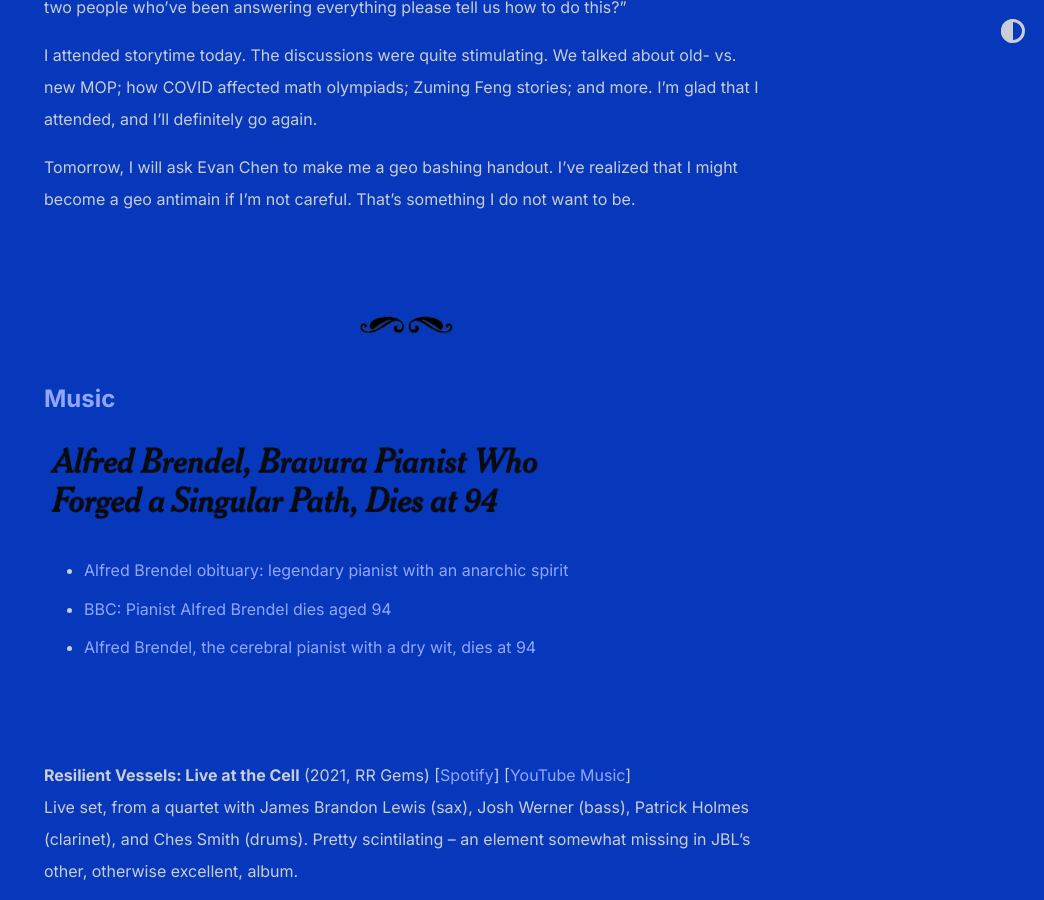
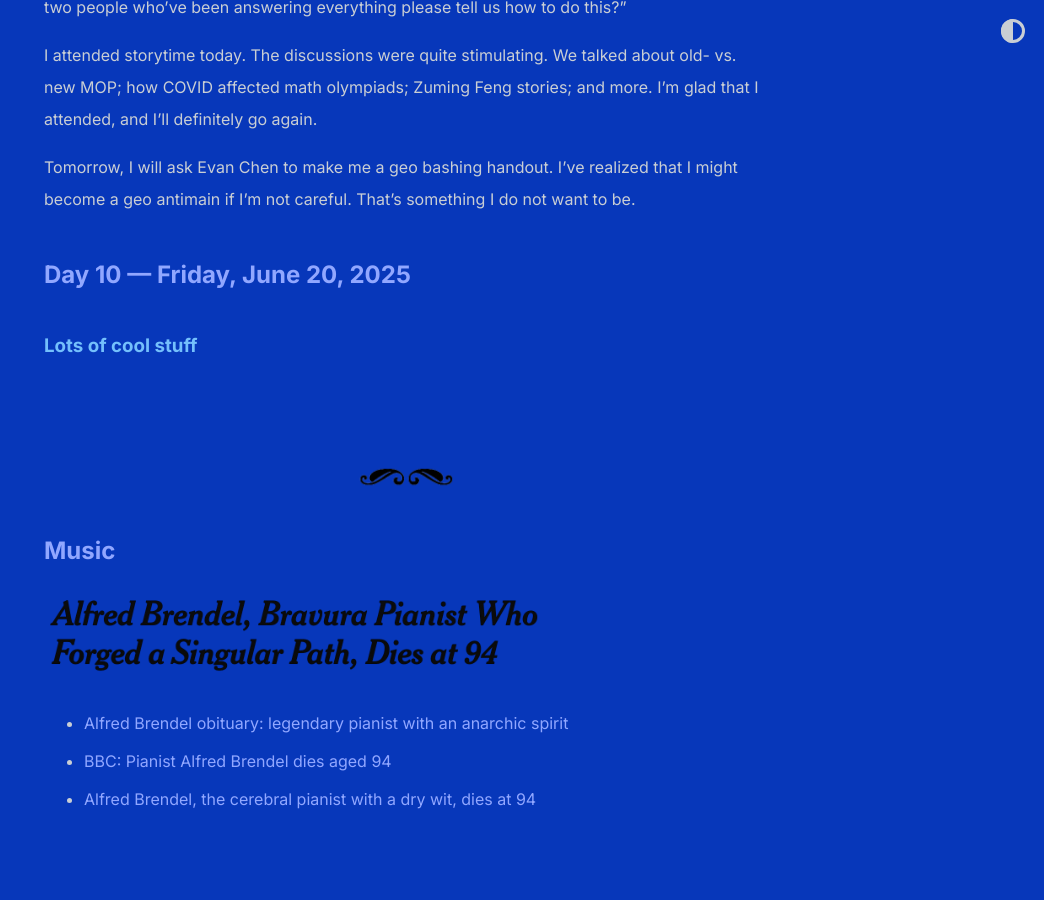
Before and after one commit to shihankanungo/shihankanungo.github.io, a Jekyll site: the page built from mop.md, in a window 1280 px wide and 900 px high, scrolled down 11881 px. Shown: the whole window, without its empty margins (236-1280 px from the left). Built offline with Jekyll 4.4.1, drawn with Linux system fonts in a browser that asks for light colours.

Commit message:
Update mop.md

```diff
--- a/mop.md
+++ b/mop.md
@@ -169,6 +169,9 @@ I attended storytime today. The discussions were quite stimulating. We talked ab
 
 Tomorrow, I will ask Evan Chen to make me a geo bashing handout. I’ve realized that I might become a geo antimain if I’m not careful. That’s something I do not want to be.
 
+## [Day 10 &mdash; Friday, June 20, 2025](#day-10)
+
+### Lots of cool stuff
 
 <br><br>
 
```
